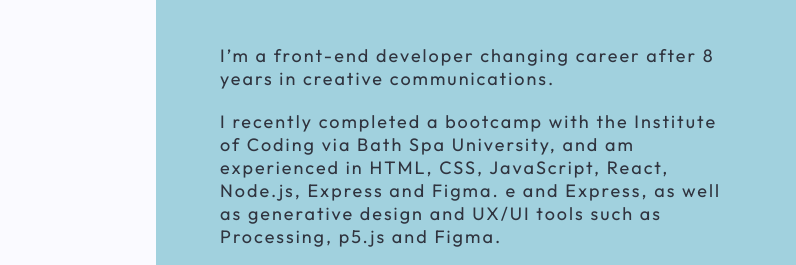
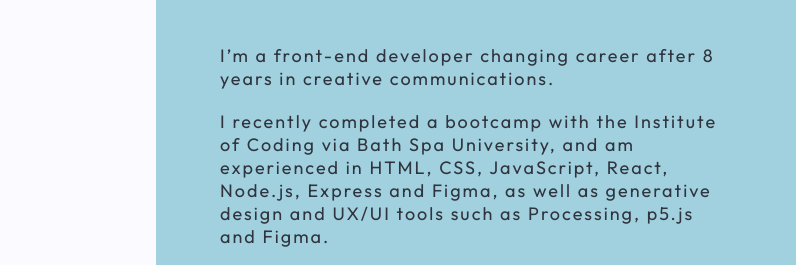
Before and after one commit to NathanDean/Portfolio, a website: page public/about.html in a window 1280 px wide. Shown: the part 126-391 px from the top of the page, 484-1280 px from the left. Drawn offline with Linux system fonts and the light colour scheme.

Commit message:
Amended typo on About page

```diff
--- a/public/about.html
+++ b/public/about.html
@@ -79,7 +79,7 @@
 
                         <p>
 
-                            I recently completed a bootcamp with the Institute of Coding via Bath Spa University, and am experienced in HTML, CSS, JavaScript, React, Node.js, Express and Figma. e and Express, as well as generative design and UX/UI tools such as Processing, p5.js and Figma.
+                            I recently completed a bootcamp with the Institute of Coding via Bath Spa University, and am experienced in HTML, CSS, JavaScript, React, Node.js, Express and Figma, as well as generative design and UX/UI tools such as Processing, p5.js and Figma.
 
                         </p>
 
```
